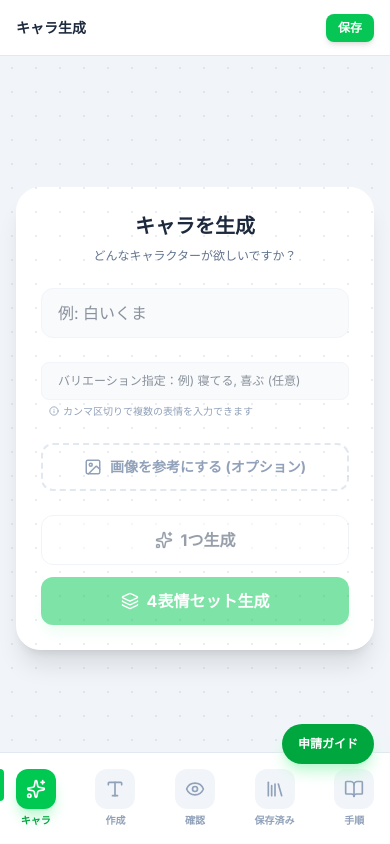
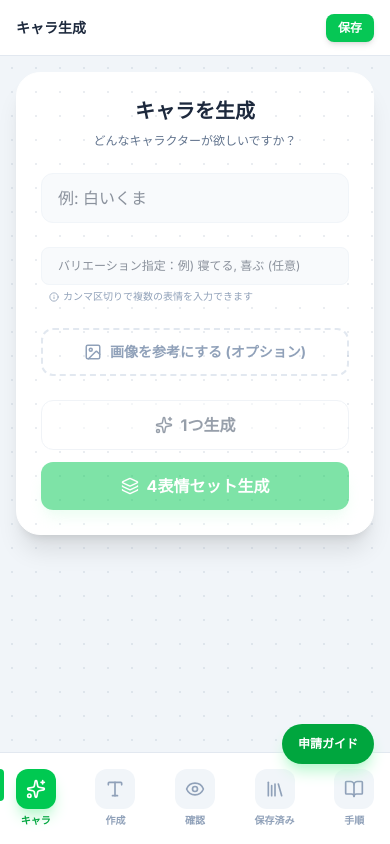
Before and after one commit to soramusubi-ctrl/your-stamps, a React (Vite) app: page / in a window 390 px wide. Built offline with nearby package versions, Linux system fonts and the light colour scheme; a web font is replaced by a local one.

Commit message:
Improve mobile text editor scrolling

```diff
--- a/src/index.css
+++ b/src/index.css
@@ -41,3 +41,23 @@ body {
 .nav-rail-icon.active {
   @apply bg-green-500 text-white shadow-lg shadow-green-200 group-hover:bg-green-600;
 }
+
+/* Mobile usability fixes for the text editor.
+   The editor can become taller than the phone viewport, especially when the
+   text input and font selector are shown below the canvas. Keep the editor
+   scrollable and leave room for the fixed bottom navigation. */
+@media (max-width: 767px) {
+  .overflow-y-auto {
+    -webkit-overflow-scrolling: touch;
+    padding-bottom: 7rem !important;
+  }
+
+  .my-auto {
+    margin-top: 0 !important;
+    margin-bottom: 0 !important;
+  }
+
+  input[type="text"] {
+    min-width: 0;
+  }
+}
```
